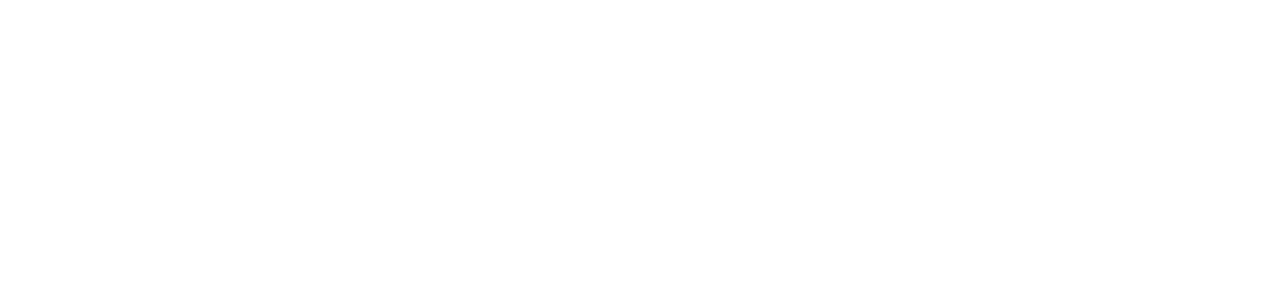
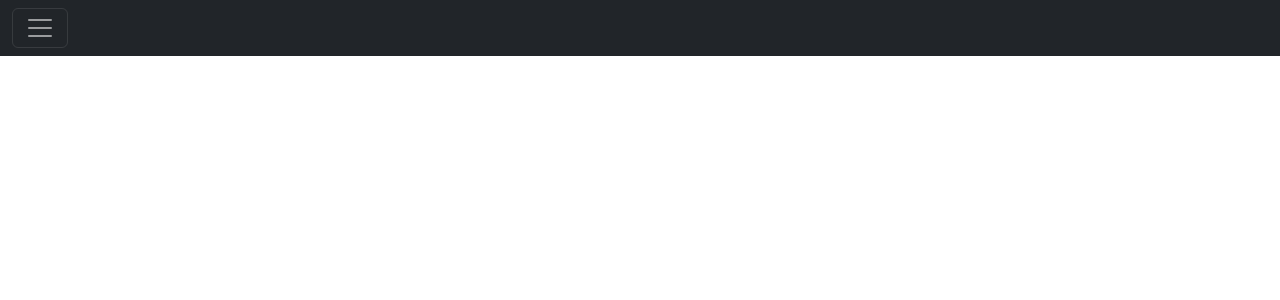
Before and after one commit to peanut150/Inventory-Practice, a React (Vite) app: page /dashboard in a window 1280 px wide. Before the commit this address had no page. Shown: the top 300 px of the page. Built offline with nearby package versions, Linux system fonts and the light colour scheme.

Commit message:
added back button for signup & dashboard

```diff
--- a/package.json
+++ b/package.json
@@ -11,8 +11,8 @@
   },
   "dependencies": {
     "bootstrap": "^5.3.2",
-    "bootstrap-icons": "^1.11.3",
     "react": "^18.2.0",
+    "react-bootstrap-icons": "^1.10.3",
     "react-dom": "^18.2.0",
     "react-router-dom": "^6.21.3",
     "react-toastify": "^10.0.3"
--- a/src/App.jsx
+++ b/src/App.jsx
@@ -1,9 +1,14 @@
-import React from 'react';
-import WebRoutes from './routing/WebRoutes';
+import React from "react";
+
+import WebRoutes from "./routing/WebRoutes";
 
 function App() {
   return (
-    <WebRoutes />
+    <>
+      <div>
+        <WebRoutes />
+      </div>
+    </>
   );
 }
 
--- a/src/main.jsx
+++ b/src/main.jsx
@@ -1,11 +1,15 @@
-import "bootstrap/dist/css/bootstrap.min.css"
-import React from 'react'
-import ReactDOM from 'react-dom/client'
-import App from './App.jsx'
-import 'bootstrap/dist/css/bootstrap.css'
+import "bootstrap/dist/css/bootstrap.min.css";
+import React from "react";
+import ReactDOM from "react-dom/client";
+import { BrowserRouter } from "react-router-dom";
+import "bootstrap/dist/css/bootstrap.css";
 
-ReactDOM.createRoot(document.getElementById('root')).render(
+import App from "./App.jsx";
+
+ReactDOM.createRoot(document.getElementById("root")).render(
   <React.StrictMode>
-    <App />
-  </React.StrictMode>,
-)
+    <BrowserRouter>
+      <App />
+    </BrowserRouter>
+  </React.StrictMode>
+);
--- /dev/null
+++ b/src/pages/DashboardPage/dashboard.jsx
@@ -0,0 +1,37 @@
+function Dashboard() {
+  return (
+    <>
+      <div>
+        <div
+          class="collapse"
+          id="navbarToggleExternalContent"
+          data-bs-theme="dark"
+        >
+          <div class="bg-dark p-4">
+            <h5 class="text-body-emphasis h4">Collapsed content</h5>
+            <span class="text-body-secondary">
+              Toggleable via the navbar brand.
+            </span>
+          </div>
+        </div>
+        <nav class="navbar navbar-dark bg-dark">
+          <div class="container-fluid">
+            <button
+              class="navbar-toggler"
+              type="button"
+              data-bs-toggle="collapse"
+              data-bs-target="#navbarToggleExternalContent"
+              aria-controls="navbarToggleExternalContent"
+              aria-expanded="false"
+              aria-label="Toggle navigation"
+            >
+              <span class="navbar-toggler-icon"></span>
+            </button>
+          </div>
+        </nav>
+      </div>
+    </>
+  );
+}
+
+export default Dashboard;
--- a/src/pages/LoginPage/login.jsx
+++ b/src/pages/LoginPage/login.jsx
@@ -1,30 +1,40 @@
-import React from 'react';
-import { Link } from 'react-router-dom';
+import React from "react";
+import { Link, useNavigate } from "react-router-dom";
 
-import Logo from '../../assets/logo.jpg';
+import Logo from "../../assets/logo.jpg";
 
 function Login() {
+  const navigate = useNavigate();
+
   return (
+    <>
       <div className="container d-flex align-items-center justify-content-center vh-100">
         <div className="text-center">
           <p className="fs-3 fw-bolder mb-5">Welcome</p>
 
-                <div style={{ width: '100px', height: '100px', margin: '0 auto', marginBottom: '50px' }}>
+          <div
+            style={{
+              width: "100px",
+              height: "100px",
+              margin: "0 auto",
+              marginBottom: "50px",
+            }}
+          >
             <img
               src={Logo}
               className="img-fluid rounded-circle"
               alt="LogoLogin"
-                        style={{ width: '100%', height: '100%', objectFit: 'cover' }}
+              style={{ width: "100%", height: "100%", objectFit: "cover" }}
             />
           </div>
 
-                <div style={{ width: '300px', textAlign: 'left' }}>
+          <div style={{ width: "300px", textAlign: "left" }}>
             <input
               className="form-control border-0 border-bottom outline-0 mb-3"
               type="email"
               placeholder="Email"
               aria-label="EmailInput"
-                        style={{ boxShadow: 'none' }}
+              style={{ boxShadow: "none" }}
             />
 
             <input
@@ -32,18 +42,43 @@ function Login() {
               type="password"
               placeholder="Password"
               aria-label="PasswordInput"
-                        style={{ boxShadow: 'none' }}
+              style={{ boxShadow: "none" }}
             />
 
-                    <p style={{ fontSize: '14px', marginBottom: '0' }}>Forgot <a className="link-offset-2 link-underline link-underline-opacity-0" href="#">Password</a> ?</p>
-                    <p style={{ fontSize: '14px' }}>Don't have an account? <Link to="/signup" className="link-offset-2 link-underline link-underline-opacity-0">Sign up</Link></p>
+            <p style={{ fontSize: "14px", marginBottom: "0" }}>
+              Forgot{" "}
+              <a
+                className="link-offset-2 link-underline link-underline-opacity-0"
+                href="#"
+              >
+                Password
+              </a>{" "}
+              ?
+            </p>
+            <p style={{ fontSize: "14px" }}>
+              Don't have an account?{" "}
+              <Link
+                to="/signup"
+                className="link-offset-2 link-underline link-underline-opacity-0"
+              >
+                Sign up
+              </Link>
+            </p>
 
             <div className="d-grid gap-2 mt-4">
-                        <button type="button" className="btn rounded-pill fw-semibold" style={{ backgroundColor: '#71C562', color: '#fff' }}>LOGIN</button>
+              <button
+                type="button"
+                className="btn rounded-pill fw-semibold"
+                style={{ backgroundColor: "#71C562", color: "#fff" }}
+                onClick={() => navigate("dashboard")}
+              >
+                LOGIN
+              </button>
             </div>
           </div>
         </div>
       </div>
+    </>
   );
 }
 
--- a/src/pages/SignupPage/signup.jsx
+++ b/src/pages/SignupPage/signup.jsx
@@ -1,18 +1,32 @@
-import React from "react";
+import { useNavigate } from "react-router-dom";
+import * as Icon from "react-bootstrap-icons";
 
 function Signup() {
+  const navigate = useNavigate();
+
   return (
+    <>
       <div className="container d-flex align-items-center justify-content-center vh-100">
+        <Icon.ArrowLeftCircle
+          onClick={() => navigate(-1)}
+          style={{
+            cursor: "pointer",
+            marginRight: "30",
+            marginBottom: "460px",
+            fontSize: "2rem",
+          }}
+        />
+
         <div className="text-center">
           <p className="fs-3 fw-bolder mb-5">Create Account</p>
 
-                <div style={{ width: '300px', textAlign: 'left' }}>
+          <div style={{ width: "300px", textAlign: "left" }}>
             <input
               className="form-control border-0 border-bottom outline-0 mb-3"
               type="text"
               placeholder="First Name"
               aria-label="FirstNameInput"
-                        style={{ boxShadow: 'none' }}
+              style={{ boxShadow: "none" }}
             />
 
             <input
@@ -20,7 +34,7 @@ function Signup() {
               type="text"
               placeholder="Last Name"
               aria-label="LastNameInput"
-                        style={{ boxShadow: 'none' }}
+              style={{ boxShadow: "none" }}
             />
 
             <input
@@ -28,7 +42,7 @@ function Signup() {
               type="email"
               placeholder="Email"
               aria-label="EmailInput"
-                        style={{ boxShadow: 'none' }}
+              style={{ boxShadow: "none" }}
             />
 
             <input
@@ -36,7 +50,7 @@ function Signup() {
               type="password"
               placeholder="Password"
               aria-label="PasswordInput"
-                        style={{ boxShadow: 'none' }}
+              style={{ boxShadow: "none" }}
             />
 
             <input
@@ -44,15 +58,22 @@ function Signup() {
               type="password"
               placeholder="Confirm Password"
               aria-label="ConfirmPasswordInput"
-                        style={{ boxShadow: 'none' }}
+              style={{ boxShadow: "none" }}
             />
 
             <div className="d-grid gap-2 mt-5">
-                        <button type="button" className="btn rounded-pill fw-semibold" style={{ backgroundColor: '#71C562', color: '#fff' }}>SIGN UP</button>
+              <button
+                type="button"
+                className="btn rounded-pill fw-semibold"
+                style={{ backgroundColor: "#71C562", color: "#fff" }}
+              >
+                SIGN UP
+              </button>
             </div>
           </div>
         </div>
       </div>
+    </>
   );
 }
 
--- a/src/routing/WebRoutes.jsx
+++ b/src/routing/WebRoutes.jsx
@@ -1,17 +1,17 @@
-import React from 'react';
-import { BrowserRouter as Router, Routes, Route } from 'react-router-dom';
+import React from "react";
+import { Routes, Route } from "react-router-dom";
 
-import LoginPage from '../pages/LoginPage/login';
-import SignupPage from '../pages/SignupPage/signup';
+import Login from "../pages/LoginPage/login";
+import Signup from "../pages/SignupPage/signup";
+import Dashboard from "../pages/DashboardPage/dashboard";
 
 function WebRoutes() {
   return (
-    <Router>
-      <Routes>
-        <Route path="/" element={<LoginPage />} />
-        <Route path="/signup" element={<SignupPage />} />
-      </Routes>
-    </Router>
+    <Routes>
+      <Route path="/" element={<Login />} />
+      <Route path="/signup" element={<Signup />} />
+      <Route path="/dashboard" element={<Dashboard />} />
+    </Routes>
   );
 }
 
```
Also changed, not shown: 1 other file (tests, documents, lock files or other folders). Lines whose indentation alone changed are shown as unchanged.
